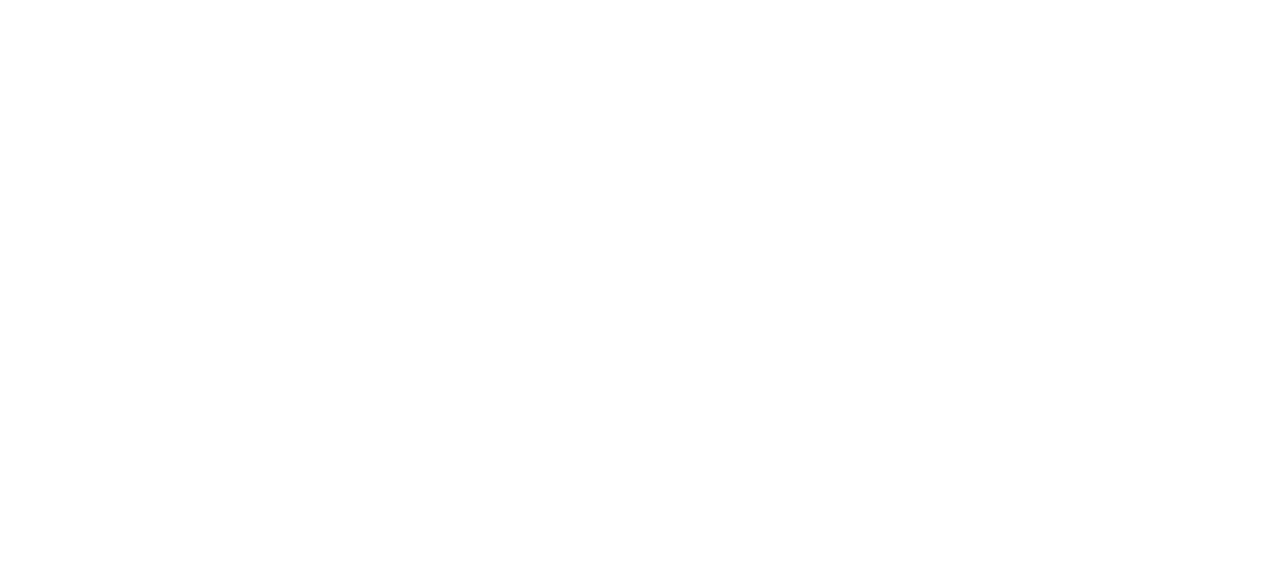
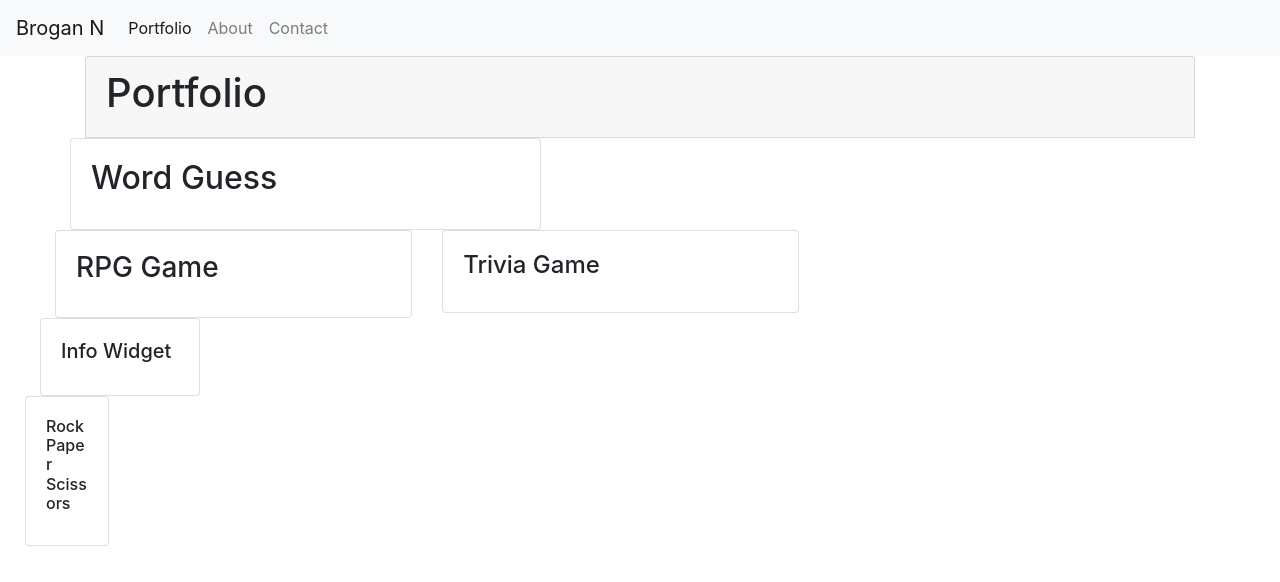
Before and after one commit to broganneagle/HW2, a plain HTML site: page portfolio.html in a window 1280 px wide. Drawn offline with nearby package versions, Linux system fonts and the light colour scheme.

Commit message:
2nd update commit

```diff
--- a/contact.html
+++ b/contact.html
@@ -0,0 +1,33 @@
+<!DOCTYPE html>
+<html lang="en">
+<head>
+    <meta charset="UTF-8">
+    <meta name="viewport" content="width=device-width, initial-scale=1.0">
+    <title>Contact</title>
+    <link rel="stylesheet" href="https://stackpath.bootstrapcdn.com/bootstrap/4.5.0/css/bootstrap.min.css" integrity="sha384-9aIt2nRpC12Uk9gS9baDl411NQApFmC26EwAOH8WgZl5MYYxFfc+NcPb1dKGj7Sk" crossorigin="anonymous">
+</head>
+<body>
+     <!--Navbar-->
+     <nav class="navbar navbar-expand-lg navbar-light bg-light">
+        <a class="navbar-brand" href="#">Brogan N</a>
+        <button class="navbar-toggler" type="button" data-toggle="collapse" data-target="#navbarNav" aria-controls="navbarNav" aria-expanded="false" aria-label="Toggle navigation">
+          <span class="navbar-toggler-icon"></span>
+        </button>
+        <div class="collapse navbar-collapse" id="navbarNav">
+          <ul class="navbar-nav">
+            <li class="nav-item active">
+              <a class="nav-link" href="portfolio.html">Portfolio <span class="sr-only">(current)</span></a>
+            </li>
+            <li class="nav-item">
+              <a class="nav-link" href="index.html">About</a>
+            </li>
+            <li class="nav-item">
+              <a class="nav-link" href="contact.html">Contact</a>
+            </li>
+          </ul>
+        </div>
+      </nav>
+
+
+</body>
+</html>
--- a/portfolio.html
+++ b/portfolio.html
@@ -0,0 +1,86 @@
+<!DOCTYPE html>
+<html lang="en">
+<head>
+    <meta charset="UTF-8">
+    <meta name="viewport" content="width=device-width, initial-scale=1.0">
+    <title>Portfolio</title>
+    <link rel="stylesheet" href="https://stackpath.bootstrapcdn.com/bootstrap/4.5.0/css/bootstrap.min.css" integrity="sha384-9aIt2nRpC12Uk9gS9baDl411NQApFmC26EwAOH8WgZl5MYYxFfc+NcPb1dKGj7Sk" crossorigin="anonymous">
+</head>
+<body>
+     <!--Navbar-->
+     <nav class="navbar navbar-expand-lg navbar-light bg-light">
+        <a class="navbar-brand" href="#">Brogan N</a>
+        <button class="navbar-toggler" type="button" data-toggle="collapse" data-target="#navbarNav" aria-controls="navbarNav" aria-expanded="false" aria-label="Toggle navigation">
+          <span class="navbar-toggler-icon"></span>
+        </button>
+        <div class="collapse navbar-collapse" id="navbarNav">
+          <ul class="navbar-nav">
+            <li class="nav-item active">
+              <a class="nav-link" href="portfolio.html">Portfolio <span class="sr-only">(current)</span></a>
+            </li>
+            <li class="nav-item">
+              <a class="nav-link" href="index.html">About</a>
+            </li>
+            <li class="nav-item">
+              <a class="nav-link" href="contact.html">Contact</a>
+            </li>
+          </ul>
+        </div>
+      </nav>
+
+      <!--Rows-->
+    <div class="container">
+        <div class="row"><br>
+            <div class="col-lg-12 col-md-12 col-sm-12">
+                <div class="card card-header">
+                    <h1>Portfolio</h1>
+                </div>
+            </div>
+            <div class="row"><br>
+                <div class="col-lg-6 col-md-6 col-sm-12">
+                    <div class="card">
+                        <div class="card-body">
+                            <h2 class="card-title">Word Guess</h2>
+                        </div>
+                    </div>
+                </div>
+                <div class="row"><br>
+            <div class="col-lg-6 col-md-6 col-sm-12">
+                <div class="card">
+                    <div class="card-body">
+                        <h3 class="card-title">RPG Game</h3>
+                    </div>
+                </div>
+                </div>
+
+            <div class="col-lg-6 col-md-6 col-sm-12">
+                <div class="card">
+                    <div class="card-body">
+                        <h4 class="card-title">Trivia Game</h4>
+                    </div>
+                </div>
+            </div>
+            <div class="row"><br>
+            <div class="col-lg-6 col-md-6 col-sm-12">
+                <div class="card">
+                    <div class="card-body">
+                        <h5 class="card-title">Info Widget</h5>
+                    </div>
+                </div>
+            </div>
+            <div class="row"><br>
+            <div class="col-lg-6 col-md-6 col-sm-12">
+                <div class="card">
+                    <div class="card-body">
+                        <h6 class="card-title">Rock Paper Scissors</h6>
+                    </div>
+                </div>
+            </div>
+                    </div>
+                </div>
+
+
+        </div>
+    </div>
+</body>
+</html>
```
Also changed, not shown: index.html (+14 -0 lines).
